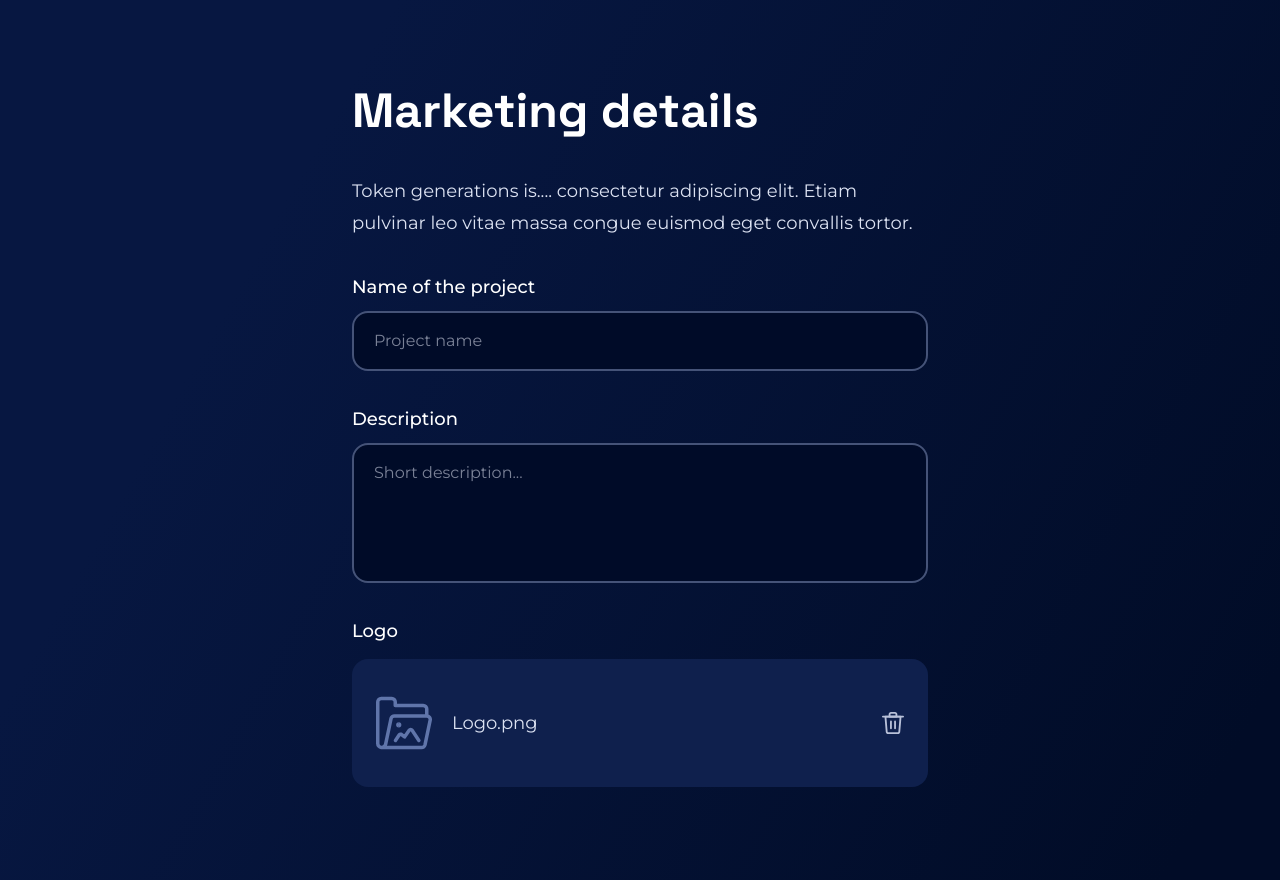
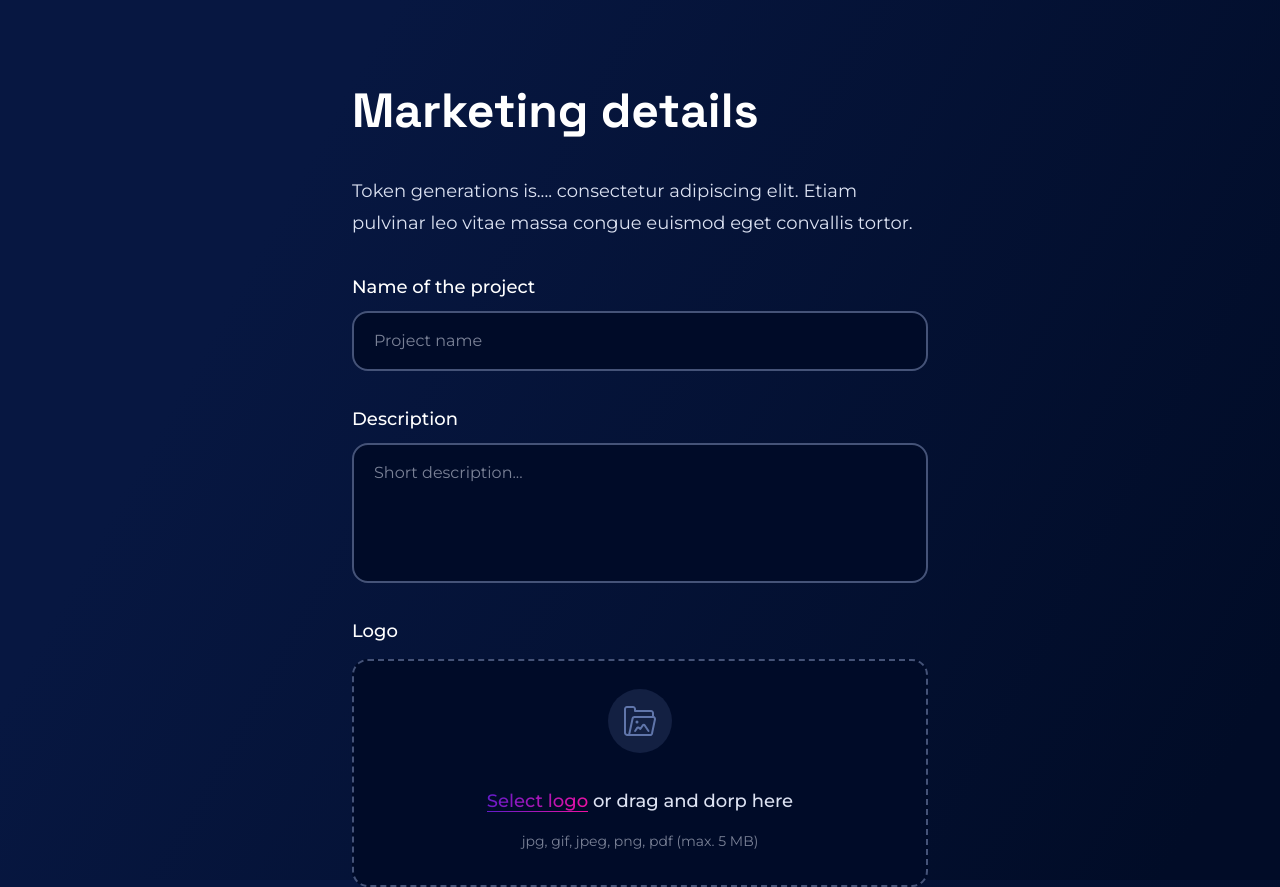
Before and after one commit to atomiklabs/deploycontracts.io, a Next.js app: page /marketing in a window 1280 px wide. Built offline with nearby package versions, Linux system fonts and the light colour scheme.

Commit message:
add drag-drop-gradient

```diff
--- a/pages/marketing.tsx
+++ b/pages/marketing.tsx
@@ -3,7 +3,7 @@ import Container from '@/components/Container'
 import Input from '@/components/Input'
 
 export default function marketing() {
-  const [logo, setLogo] = useState(true)
+  const [logo, setLogo] = useState(false)
   return (
     <section className='mt-20'>
       <Container>
@@ -33,7 +33,7 @@ export default function marketing() {
                   <img className='w-8 h-8' src='/assets/folder.svg' alt='folder logo' />
                 </div>
                 <div className='mt-6 font-medium text-base text-gray-100'>
-                  <span className='drag-drop-select relative bg-clip-text text-transparent bg-[linear-gradient(115.82deg,#671BC9_5.15%,#FD0F9E_108.88%)]'>
+                  <span className='drag-drop-gradient relative bg-clip-text text-transparent bg-[linear-gradient(115.82deg,#671BC9_5.15%,#FD0F9E_108.88%)]'>
                     Select logo
                   </span>{' '}
                   or drag and dorp here
--- a/styles/utilities.scss
+++ b/styles/utilities.scss
@@ -33,3 +33,16 @@
     box-shadow: none;
   }
 }
+
+.drag-drop-gradient {
+  position: relative;
+  &::before {
+    content: "";
+    position: absolute;
+    width: 100%;
+    height: 1px;
+    left: 0;
+    bottom: 0;
+    background: linear-gradient(115.82deg, #671bc9 5.15%, #fd0f9e 108.88%);
+  }
+}
```
